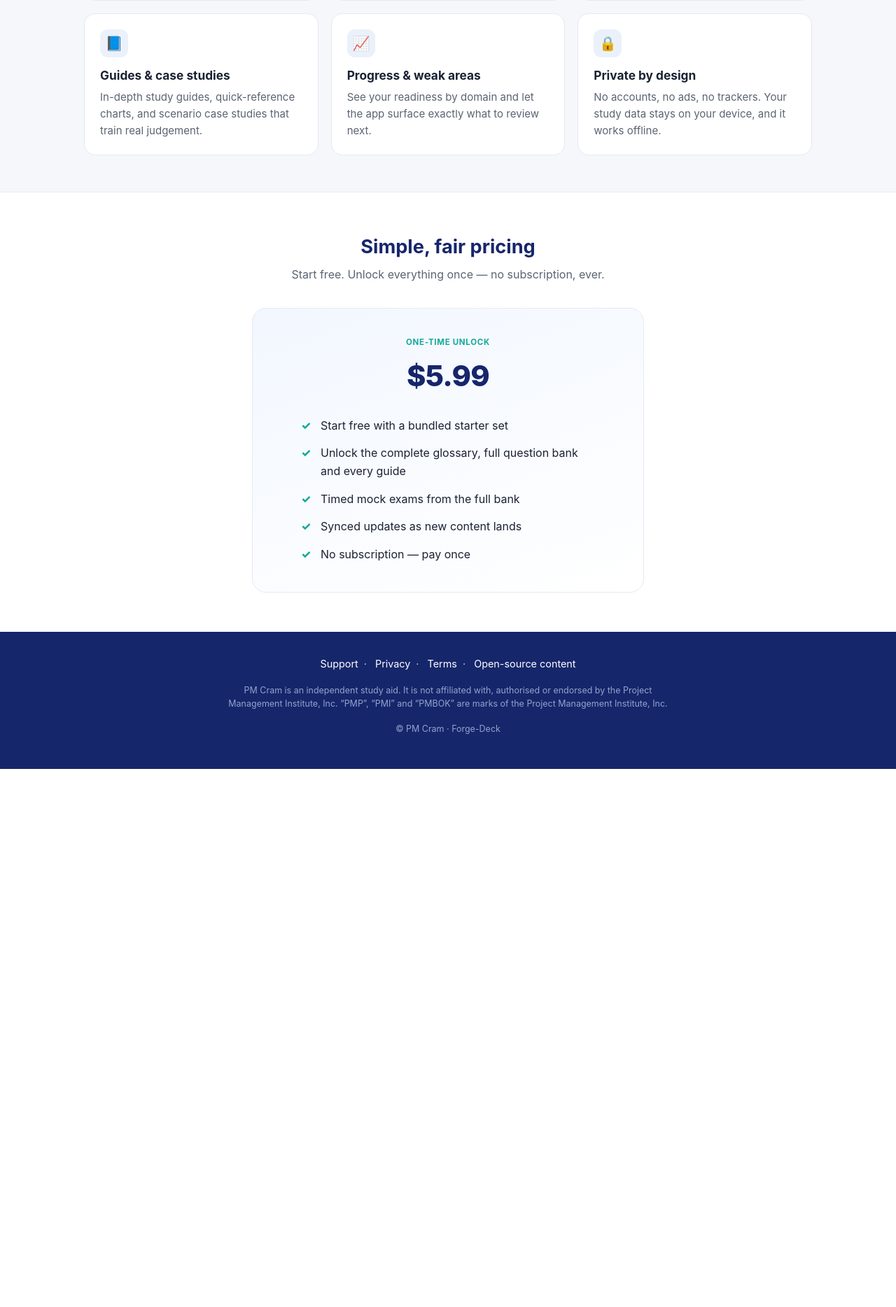
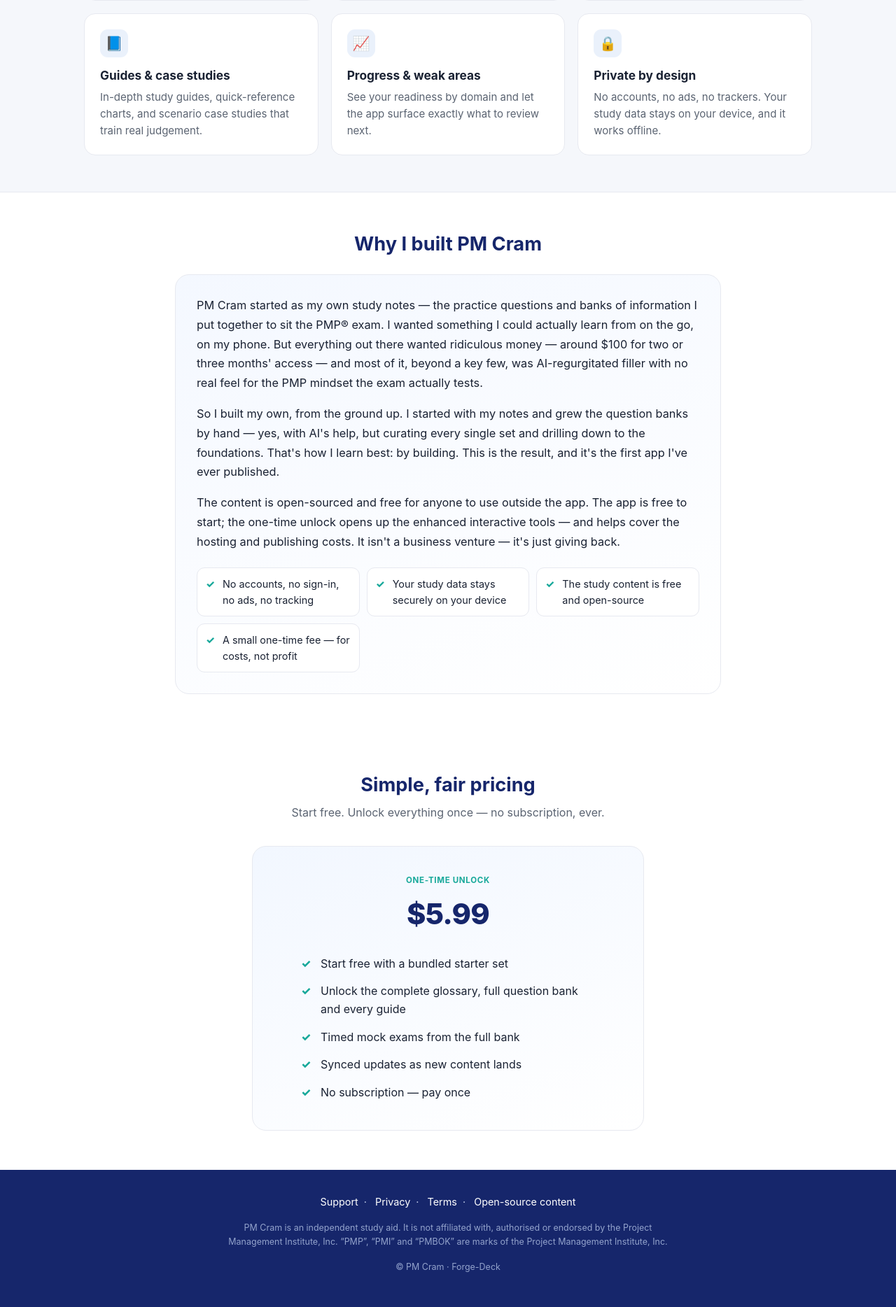
Before and after one commit to Forge-Deck/pmcram-legal, a Jekyll site: the page index.html, which Jekyll copies as it is, in a window 1280 px wide. Shown: the part 1527-3395 px from the top of the page at 70% size. Built offline with Jekyll 4.4.1, drawn with Linux system fonts in a browser that asks for light colours; before the commit the page ends 2626 px from its top, so only the background shows below that.

Commit message:
site: add 'Why I built PM Cram' origin-story section to landing

```diff
--- a/index.html
+++ b/index.html
@@ -59,6 +59,14 @@
   .card p{margin:0;color:var(--muted);font-size:.94rem}
 
   /* pricing */
+  .story{padding:52px 0}
+  .story h2{text-align:center;color:var(--navy);font-size:1.7rem;margin:0 0 22px}
+  .story-card{max-width:780px;margin:0 auto;background:linear-gradient(160deg,#f4f8ff,#ffffff);border:1px solid var(--line);border-radius:20px;padding:30px}
+  .story-body p{margin:0 0 1em;font-size:1.02rem;line-height:1.7;color:var(--ink)}
+  .story-body p:last-child{margin-bottom:0}
+  .ethos{list-style:none;margin:22px 0 0;padding:0;display:grid;grid-template-columns:repeat(auto-fit,minmax(230px,1fr));gap:10px}
+  .ethos li{position:relative;padding:11px 12px 11px 36px;background:#fff;border:1px solid var(--line);border-radius:11px;font-size:.9rem;color:var(--ink)}
+  .ethos li::before{content:"✓";position:absolute;left:12px;top:11px;color:var(--teal);font-weight:800}
   .pricing{padding:56px 0}
   .price-box{max-width:560px;margin:0 auto;text-align:center;background:linear-gradient(160deg,#f2f7ff,#ffffff);
     border:1px solid var(--line);border-radius:20px;padding:34px 26px}
@@ -123,6 +131,25 @@
     </div>
   </section>
 
+  <section class="story">
+    <div class="wrap">
+      <h2>Why I built PM Cram</h2>
+      <div class="story-card">
+        <div class="story-body">
+          <p>PM Cram started as my own study notes — the practice questions and banks of information I put together to sit the PMP&reg; exam. I wanted something I could actually learn from on the go, on my phone. But everything out there wanted ridiculous money — around $100 for two or three months' access — and most of it, beyond a key few, was AI-regurgitated filler with no real feel for the PMP mindset the exam actually tests.</p>
+          <p>So I built my own, from the ground up. I started with my notes and grew the question banks by hand — yes, with AI's help, but curating every single set and drilling down to the foundations. That's how I learn best: by building. This is the result, and it's the first app I've ever published.</p>
+          <p>The content is open-sourced and free for anyone to use outside the app. The app is free to start; the one-time unlock opens up the enhanced interactive tools — and helps cover the hosting and publishing costs. It isn't a business venture — it's just giving back.</p>
+        </div>
+        <ul class="ethos">
+          <li>No accounts, no sign-in, no ads, no tracking</li>
+          <li>Your study data stays securely on your device</li>
+          <li>The study content is free and open-source</li>
+          <li>A small one-time fee — for costs, not profit</li>
+        </ul>
+      </div>
+    </div>
+  </section>
+
   <section class="pricing">
     <div class="wrap">
       <h2>Simple, fair pricing</h2>
```
